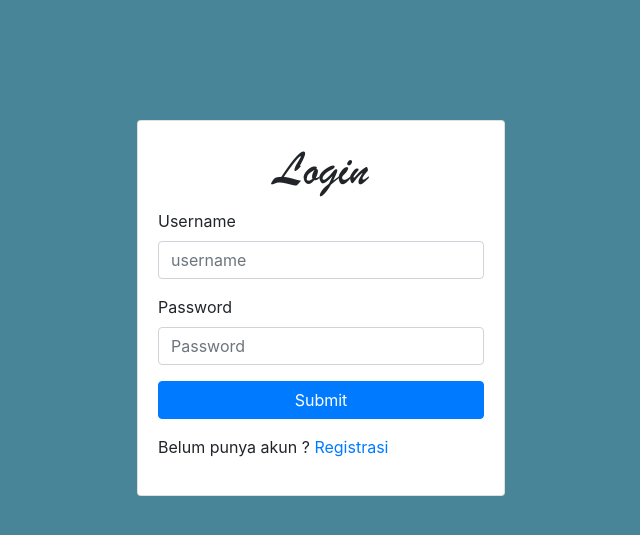
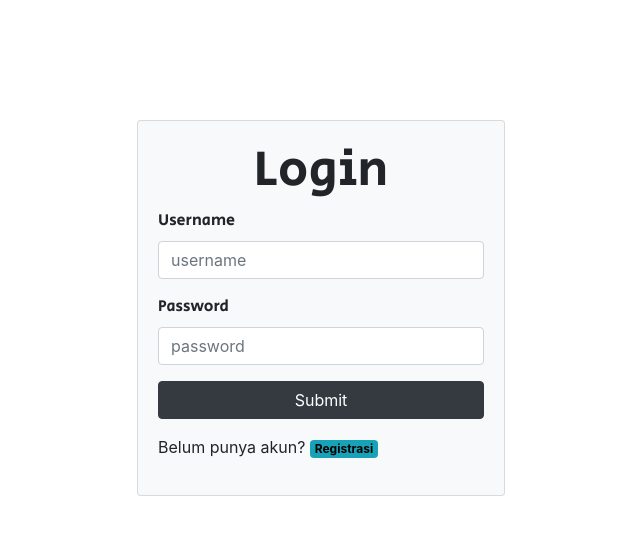
Before and after one commit to mendekam/projek-web, a PHP site: page /login.php in a window 1280 px wide. Shown: the top 535 px of the page, without its empty margins (319-959 px from the left). Run offline with PHP 8.4, Linux system fonts and the light colour scheme; some libraries are stand-ins or nearby versions.

Commit message:
mantab
kabeh

```diff
--- a/login.php
+++ b/login.php
@@ -27,46 +27,40 @@
 			$error = true;
 		}
 	}
-
-
- ?>
-
+?>
 
 <html lang="en">
 <head>
 	<meta charset="UTF-8">
 	<meta name="viewport" content="width=device-width, initial-scale=1.0">
 	<link rel="stylesheet" href="https://maxcdn.bootstrapcdn.com/bootstrap/4.0.0/css/bootstrap.min.css" integrity="sha384-Gn5384xqQ1aoWXA+058RXPxPg6fy4IWvTNh0E263XmFcJlSAwiGgFAW/dAiS6JXm" crossorigin="anonymous">
+	<link rel="preconnect" href="https://fonts.googleapis.com">
+	<link rel="preconnect" href="https://fonts.gstatic.com" crossorigin>
+	<link href="https://fonts.googleapis.com/css2?family=Secular+One&display=swap" rel="stylesheet">
 	<title>Login</title>
 	<style>
-		@font-face{
-			font-family: 'brush-script-mt';
-			src : url(font/BRUSHSCI.ttf) format('truetype');
-		}
 		body{
 			animation: color 5s linear 0s infinite alternate running;
 		}
 		h1{
-			font-family: 'brush-script-mt', sans-serif;
+			font-family: 'Secular One', sans-serif;
 			font-size: 50px;
-
 			text-align: center;
 		}
-		@keyframes color {
-			0% { background-color: #f1c40f; }
-			32% { background-color: #e74c3c; }
-			55% { background-color: #9b59b6; }
-			76% { background-color: #16a085; }
-			100% { background-color: #2ecc71; }
+		a{
+			color: #000;
+		}
+		label{
+			font-family: 'Secular One', sans-serif;
 		}
 	</style>
 </head>
 <body>
-	<div class="card mx-auto" style="width: 23rem; margin-top: 120px;">
+	<div class="card mx-auto bg-light" style="width: 23rem; margin-top: 120px;">
 		<div class="card-body">
 			<h1>Login</h1>
 			<?php if (isset($error)): //pengecekan error username atau password?>
-				<p class="font-italic text-danger">username atau password salah</p>
+				<p class="font-italic badge badge-danger">Username atau password salah!</p>
 			<?php endif; ?>
 			<form method="post">
 		  		<div class="form-group">
@@ -75,12 +69,15 @@
 		  		</div>
 		  		<div class="form-group">
 		    		<label for="password">Password</label>
-		    		<input type="password" class="form-control" name="password" id="password" placeholder="Password">
+		    		<input type="password" class="form-control" name="password" id="password" placeholder="password">
 		 		 </div>
-		  		<button type="submit" name="submit" class="btn btn-primary" style="width: 100%;">Submit</button>
+		  		<button type="submit" name="submit" class="btn btn-dark" style="width: 100%;">Submit</button>
 			</form>
-			<p>Belum punya akun ? <a href="regis.php">Registrasi</a></p>
-
+			<p>Belum punya akun?
+				<span class="badge badge-info">
+					<a href="regis.php">Registrasi</a>
+				</span>
+			</p>
 		</div>
 	</div>
 
```
Also changed, not shown: index.php (+25 -4 lines), navbar.php (added, +15 -0 lines), regis.php (+22 -12 lines), font/BRUSHSCI.TTF (deleted), font/Helvetica-Bold.ttf (added), font/Helvetica-Oblique.ttf (added), font/Helvetica.ttf (added), font/helvetica-light-587ebe5a59211.ttf (added), img/bg-index.png (added), img/cart.png (added), 2 other files.
